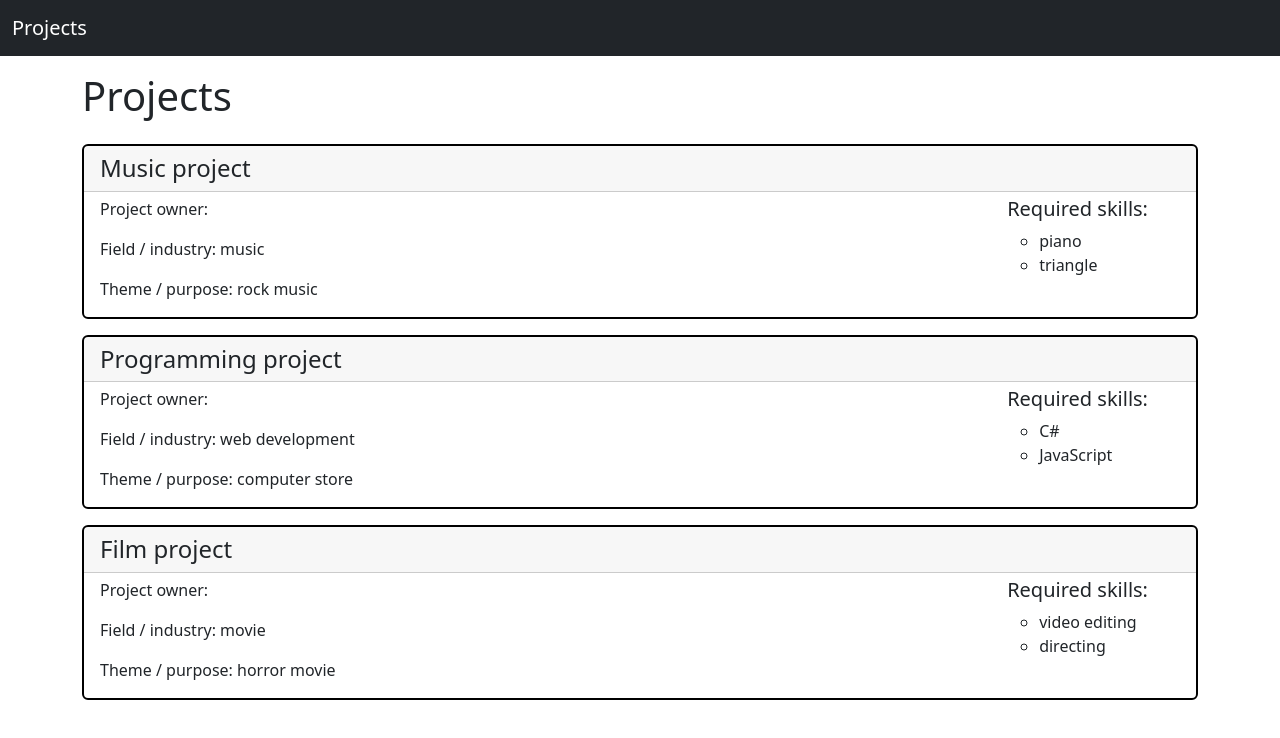
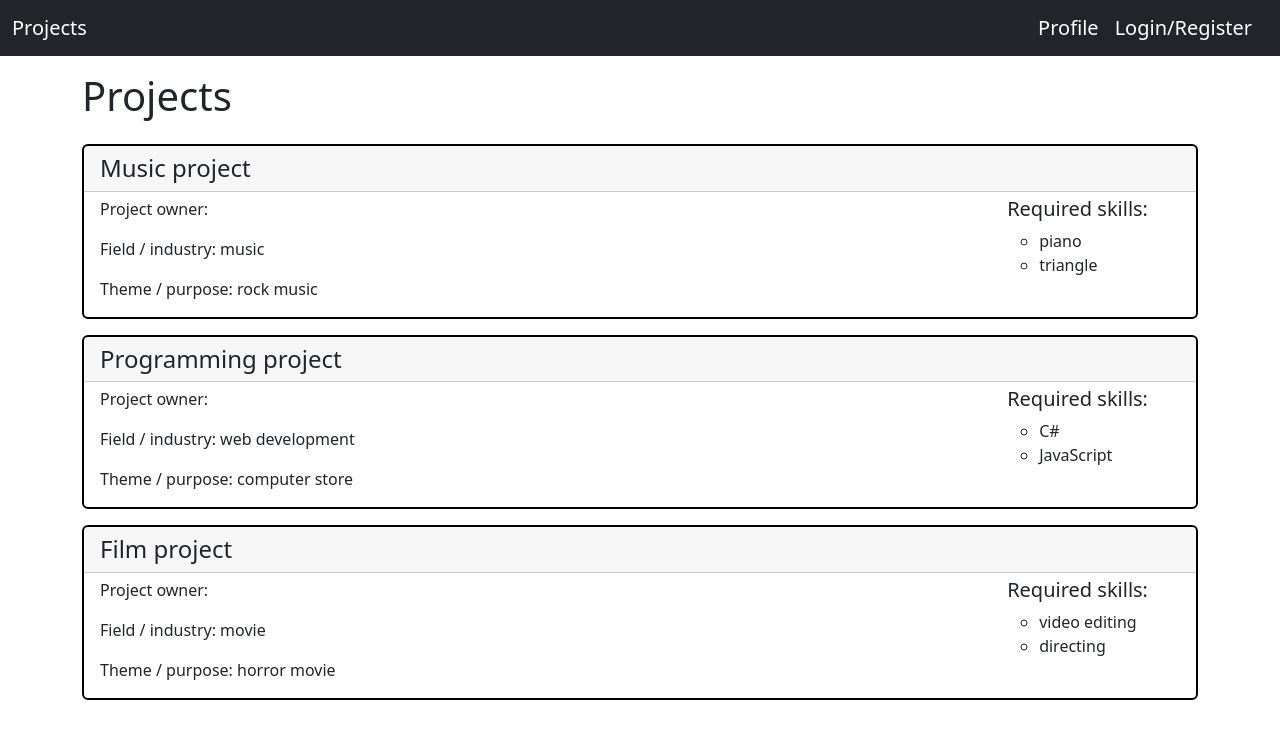
Before and after one commit to Dorine-forritari/DOTNET_Final_Case_Frontend, an Angular app: page /main in a window 1280 px wide. Shown: the top 738 px of the page. Built offline with nearby package versions, Linux system fonts and the light colour scheme.

Commit message:
add user model and add profile to navbar

```diff
--- a/src/app/components/navbar/navbar.component.html
+++ b/src/app/components/navbar/navbar.component.html
@@ -1,7 +1,11 @@
 <nav class="navbar sticky-top bg-dark">
   <div class="container-fluid">
     <a class="navbar-brand" href="#">Projects</a>
-    <!-- Profile -->
-    <!-- Login/Register/Logout -->
+    <div>
+      <!-- Profile -->
+      <a class="navbar-brand" href="profile">Profile</a>
+      <!-- Login/Register/Logout -->
+      <a class="navbar-brand" href="">Login/Register</a>
+    </div>
   </div>
 </nav>
```
Also changed, not shown: src/app/models/user.model.ts (added, +14 -0 lines).
